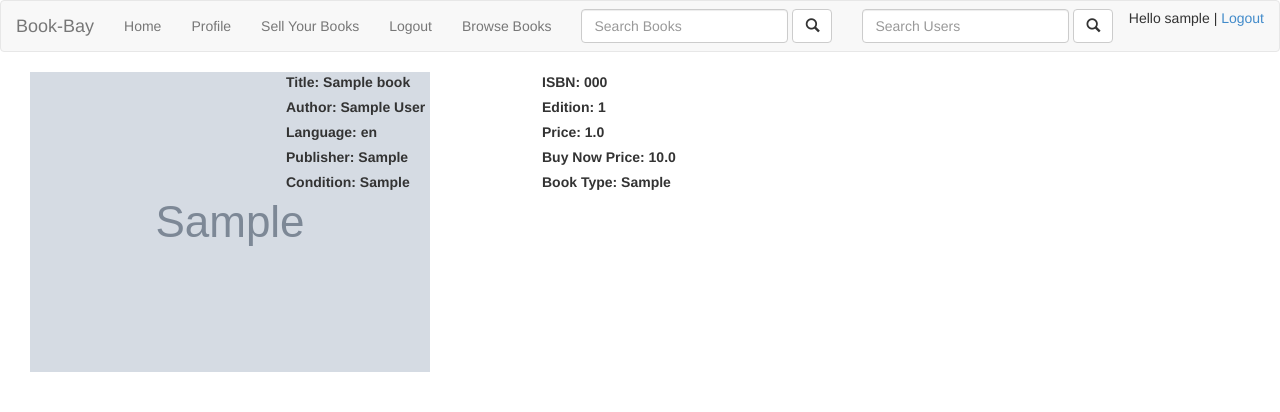
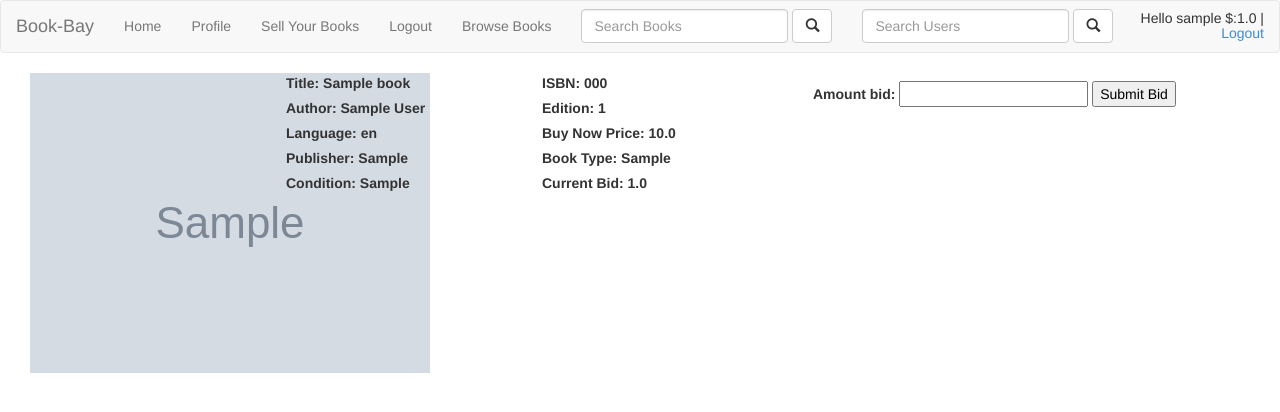
Before and after one commit to shiflonium/BookBay, a Flask app: page /browse/1 in a window 1280 px wide. Shown: the top 412 px of the page. Run offline with Flask 2, Linux system fonts and the light colour scheme; a user stored in the database is signed in; tables that the repository leaves empty hold one stand-in row (values such as "Sample post"); grey boxes marked "Sample" are stand-in pictures; some libraries are stand-ins or nearby versions.

Commit message:
bids temporarily working

```diff
--- a/app/forms.py
+++ b/app/forms.py
@@ -1,5 +1,5 @@
 from flask_wtf import Form
-from wtforms import TextField, BooleanField, TextAreaField, SubmitField, PasswordField,SelectField, validators, ValidationError
+from wtforms import TextField, BooleanField, TextAreaField, SubmitField, PasswordField,SelectField, validators, ValidationError, FloatField
 from app.models import User
 from flask import flash
 
@@ -121,3 +121,14 @@ class sellForm(Form):
 
         else:
             return True
+
+class BidForm(Form):
+
+    bid_amount = FloatField('Amount bid:', validators=[validators.Required()])
+    submit_bid = SubmitField('Submit Bid')
+
+    def __init__(self, *args, **kwargs):
+        Form.__init__(self, *args, **kwargs)
+
+    def validate(self):
+        return True
--- a/app/models.py
+++ b/app/models.py
@@ -152,12 +152,15 @@ class Book(db.Model):
         self.biddable = biddable
         self.buyable = buyable
         self.buyout_price = buyout_price
+        # force starting_bid to be current_bid
         self.current_bid = current_bid
         self.starting_bid = starting_bid
         self.date_added = datetime.utcnow()
         self.owner = owner
         self.image_name = image_name
 
+
+        '''
         if self.biddable is False and self.buyable is True:
             # if the book cannot be bid on, set the price of bids
             # equivalent to the value of the initial price.
@@ -173,8 +176,8 @@ class Book(db.Model):
             # the starting bid is less than the buyout price(self.price)
             assert self.starting_bid < self.buyout_price
             self.current_bid = self.starting_bid
-
-    #GETTERS FOR ALL ATTRIBUITES FOR THE JINJA2 TEMPLATES
+        '''
+           #GETTERS FOR ALL ATTRIBUITES FOR THE JINJA2 TEMPLATES
     def get_title(self):
         return self.title
 
@@ -259,33 +262,33 @@ class Book(db.Model):
         user = User.query.filter_by(id = session_id).first()
         if user is None:
             raise Exception('create bid error. user returned none. should not happen.')
+
+        # check user has enough credits
+        if user.credits < (self.current_bid + 1.0):
+            print 'user.credits:%s' % user.credits
+            print 'self.current_bid:%s' % self.current_bid
+            # temporary
+            return 'you do not have enough credits to bid'
         else:
-            # check user has enough credits
-            if user.credits < (self.current_bid + 1.0):
-                # temporary
-                return 'you do not have enough credits to bid'
-            else:
-                # if bid_amount is not passed in, automatically bid + 1.0
-                if bid_amount is None:
-                    # for now, the bid will just be +1 current_bid
-                    user_bid_amount = self.current_bid + 1.0
-                else:
-                    user_bid_amount = float(bid_amount)
-                    # if user is bidding more than he can afford
-                    if user_bid_amount > user.credits:
-                        # just make the user bid + 1.0 of current_bid
-                        user_bid_amount = self.current_bid + 1.0
+            # if bid_amount is not passed in, automatically bid + 1.0
+            try:
+                user_bid_amount = float(bid_amount)
+            except ValueError:
+                # this executes if user does not input a value.
+                # defaults to 1.0 greater than current_bid
+                print 'catching ValueError'
+                user_bid_amount = self.current_bid + 1.0
 
+            if (user_bid_amount < user.credits) and (user_bid_amount > self.current_bid):
                 # create the bid transaction
                 bid = Bid(bidder = user, book=self, bid_price = user_bid_amount)
+                self.current_bid = user_bid_amount
+                # increment bid count for user
                 db.session.add(bid)
                 # update book current_bid
-                self.current_bid = user_bid_amount
-                # increment bid count for user
                 user.num_bids += 1
                 db.session.commit()
 
-        pass
 
 
     def __repr__(self):
--- a/app/templates/base.html
+++ b/app/templates/base.html
@@ -66,7 +66,7 @@
 
 	     </ul>
 	     {% if g.user.is_authenticated() %}
-	     <h5 align="right"> Hello {{g.user.username}} | <a href="{{ url_for('logout') }}">Logout </a> </h5>
+			 <h5 align="right"> Hello {{g.user.username}} $:{{ g.user.credits }} | <a href="{{ url_for('logout') }}">Logout </a> </h5>
 	     {% else %}
 	     <h5 align="right"> Hello Guest | <a href="{{ url_for('login') }}">Login</a> </h5>
 		 {% endif %}
--- a/app/templates/browse_book.html
+++ b/app/templates/browse_book.html
@@ -55,16 +55,27 @@
 	<div class="inner2">
 		<label> ISBN: {{book.get_isbn()}} </label><br>
 		<label> Edition: {{book.get_edition() }}</label><br>
-		<label> Price: {{ book.get_starting_bid()}} </label><br>
 		{% if book.get_buyable() == True %}
 			<label> Buy Now Price: {{book.get_buyout_price() }}</label> <br>
 		{% endif %}
 		<label> Book Type: {{ book.get_booktype() }}</label><br>
+		<label> <Strong>Current Bid:</Strong> {{ book.get_current_bid() }} </label><br>
 	</div>
 
 
 
+<form class="navbar-form navbar-left" action= "{{ url_for('browse_book', book_id=book_id) }}" method="POST" enctype="multipart/form-data">
+  <div class="form-group">
+
+		{{ form.csrf_token }}
+
+    {{ form.bid_amount.label }}
+    {{ form.bid_amount }}<br>
+		</div>
+
+    {{ form.submit_bid }}
 
 
 
+</form>
 {% endblock %}
--- a/app/views.py
+++ b/app/views.py
@@ -2,7 +2,7 @@ from flask import render_template, flash, redirect, session, url_for, request, g
 from flask.ext.login import login_user, logout_user, current_user, login_required
 from app import app, db, login_manager
 from models import User, Book, Transaction, Bid
-from forms import SignUpForm, LoginForm, ChangePassword, ChangePersonalDetails, SearchForm, sellForm
+from forms import SignUpForm, LoginForm, ChangePassword, ChangePersonalDetails, SearchForm, sellForm, BidForm
 from werkzeug import generate_password_hash, check_password_hash, secure_filename
 from datetime import datetime
 from sqlalchemy import desc
@@ -329,14 +329,21 @@ def browse():
 @login_required
 def browse_book(book_id):
     """test template to show one book so you can bid or buy
-    pass in book.id as parameter to load book.
-    """
-    # make bid form
+    pass in book.id as parameter to load book. """
+    form = BidForm()
     # add comment form for book
 
     book = Book.query.filter_by(id = book_id).first()
     if book is None:
         # temporary
         return 'book does not exist'
+    else:
+        if request.method == 'POST' and form.validate_on_submit():
+            bid_amount = request.form['bid_amount']
+            book.create_bid(session['user_id'], bid_amount)
+            #if bid_amount < book.current_bid:
+            #    print 'current_bid %s' % book.current_bid
+            #    print 'bid amount: %s' % bid_amount
+            #    return 'bid amount too low, current bid: %s ' % book.current_bid
 
-    return render_template('browse_book.html', book=book)
+    return render_template('browse_book.html', book=book, form=form, book_id=book_id)
```
